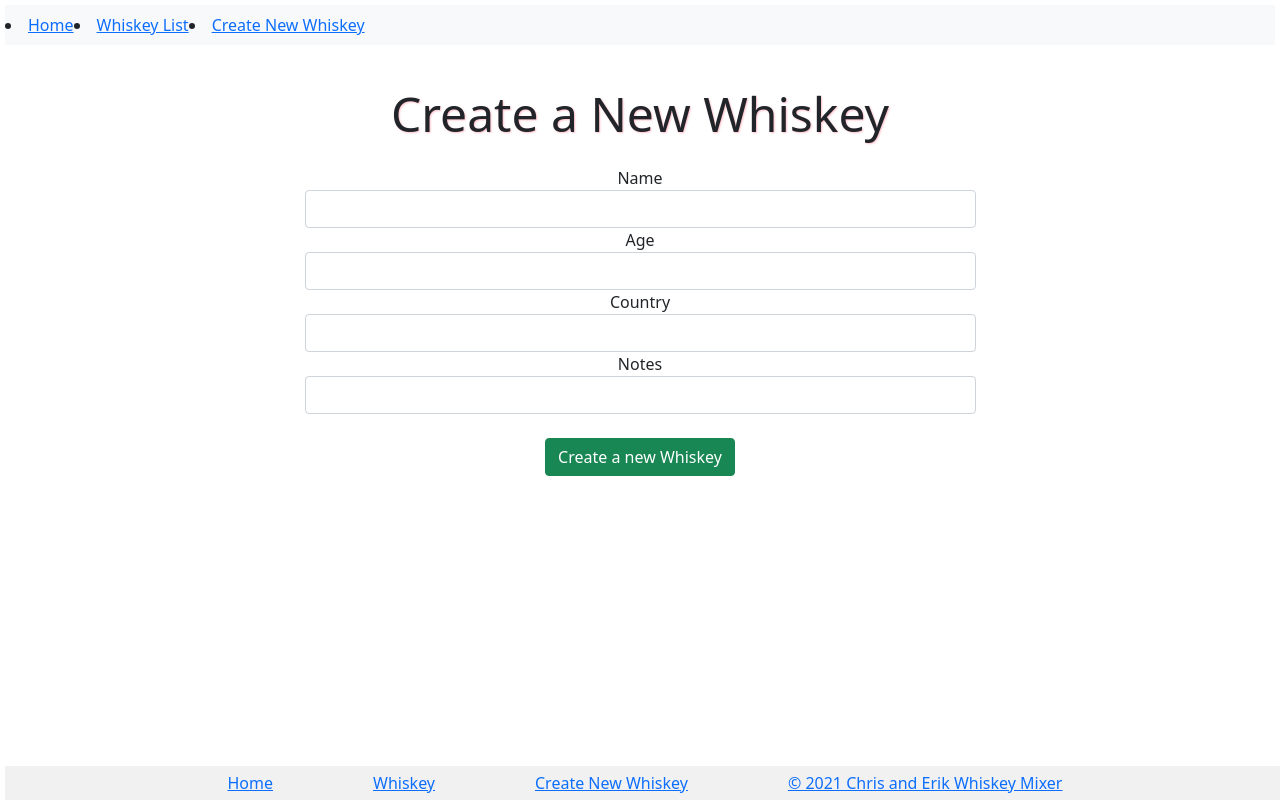
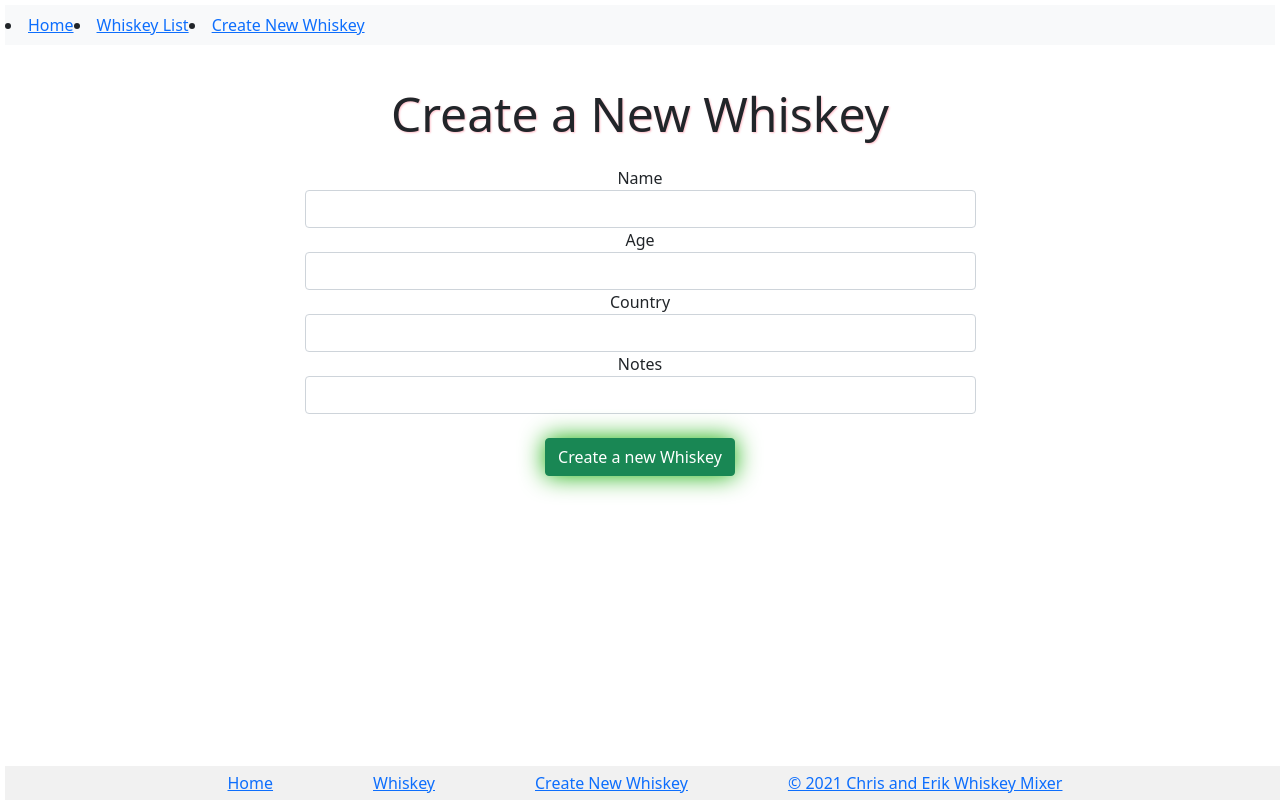
Before and after one commit to learn-academy-2021-bravo/cat-tinder-frontend-whiskey-mixer, a React (Create React App) app: page /whiskeynew in a window 1280 px wide. Built offline with nearby package versions, Linux system fonts and the light colour scheme; no server answers.

Commit message:
more styling

```diff
--- a/src/App.css
+++ b/src/App.css
@@ -19,6 +19,7 @@ ul.nav{
   padding: 15px;
   font-size: 3rem;
   text-shadow: 1px 1px 2px pink;
+
 }
 #form {
   text-align: center;
@@ -45,9 +46,16 @@ ul.nav{
   margin: auto;
 }
 #home-img{
-  filter: drop-shadow(0 0 0.75rem rgb(7, 7, 7));
+  filter: drop-shadow(0 0 0.75rem rgb(5, 5, 6));
   border-radius: 30px;
 }
 #home-button{
   margin: 20px;
+  filter: drop-shadow(0 0 0.75rem rgb(18, 173, 3));
 }
+#new-button{
+  filter: drop-shadow(0 0 0.75rem rgb(18, 173, 3));
+}
+#button-index{
+  filter: drop-shadow(0 0 0.75rem rgb(67, 82, 245));
+}
--- a/src/pages/WhiskeyIndex.js
+++ b/src/pages/WhiskeyIndex.js
@@ -28,7 +28,7 @@ class WhiskeyIndex extends Component {
         <br />
         <div id = "button">
         <NavLink to={`/whiskeynew`}>
-        <Button color = "primary">
+        <Button id ="button-index" color = "primary">
           Create a Whiskey
         </Button>
         </NavLink>
--- a/src/pages/WhiskeyNew.js
+++ b/src/pages/WhiskeyNew.js
@@ -54,6 +54,7 @@ class WhiskeyNew extends Component {
             </FormGroup>
             <br />
             <Button
+            id ="new-button"
             name="submit"
             color="success"
             onClick={this.handleSubmit}
```
